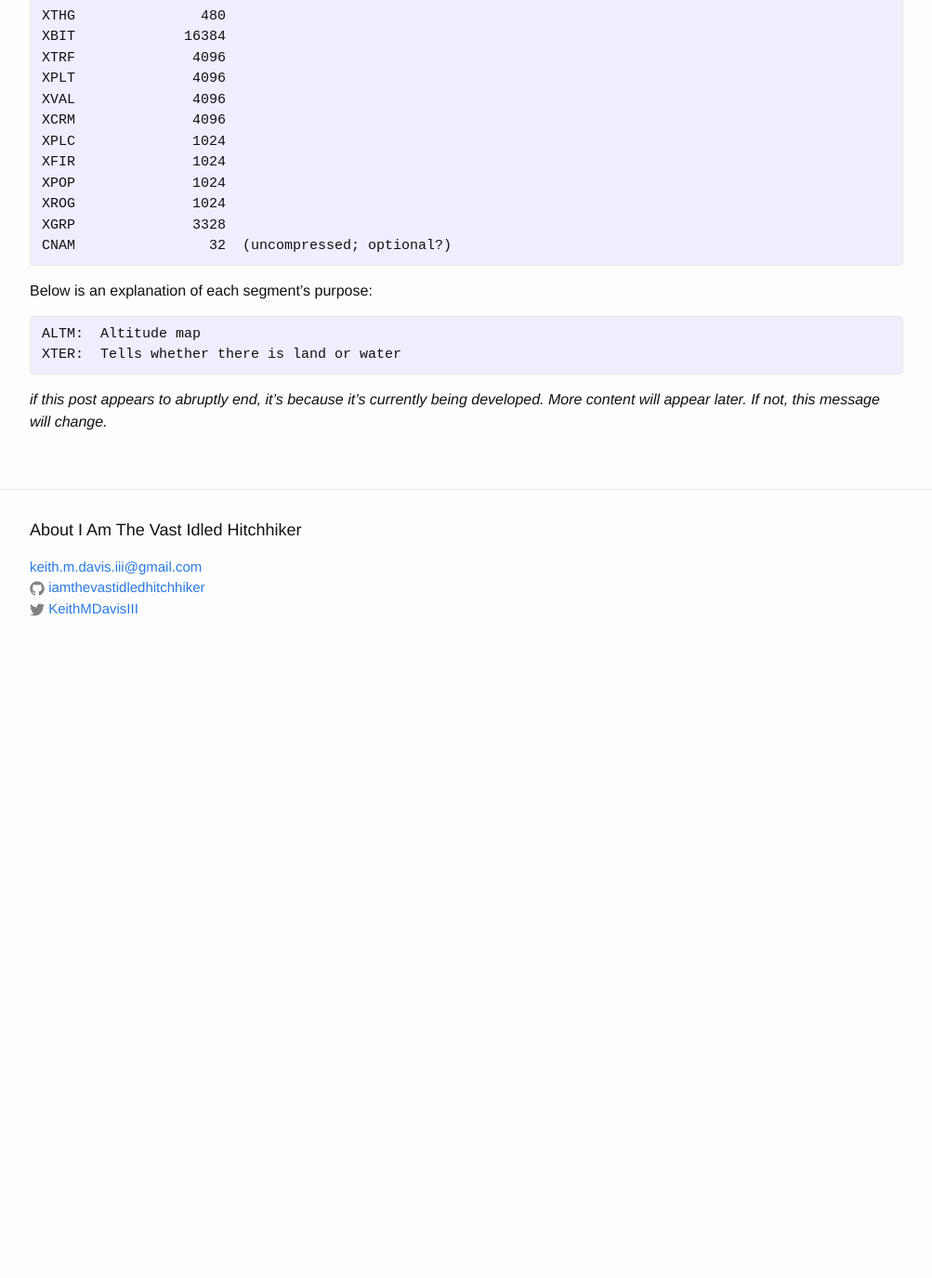
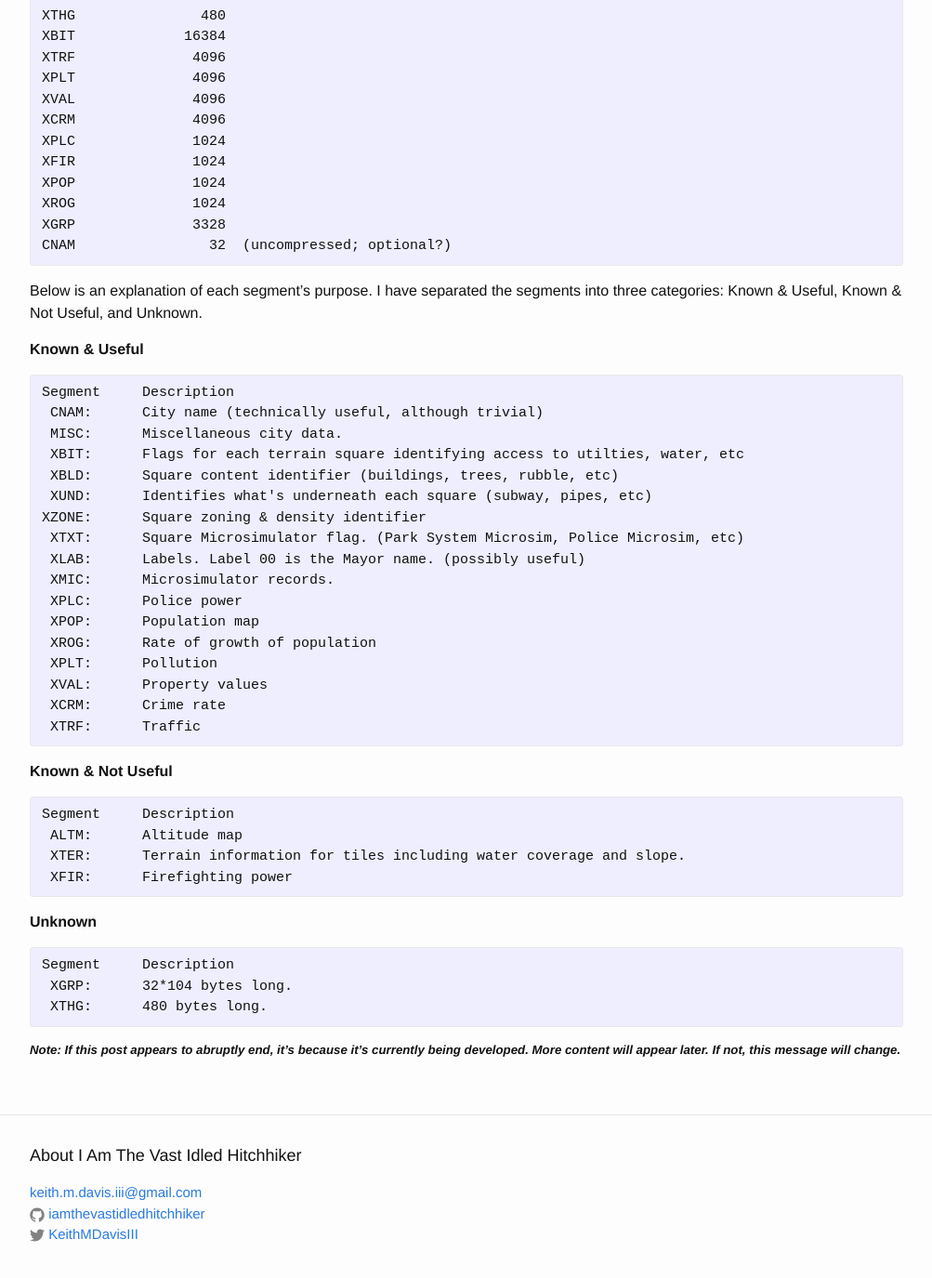
Before and after one commit to iamthevastidledhitchhiker/iamthevastidledhitchhiker.github.io, a Jekyll site: the page built from _posts/2015-12-30-exploring_simcity_pt2.md, in a window 1280 px wide and 1400 px high, scrolled down 1216 px. Shown: the top 1375 px of the window at 93% size, without its empty margins (138-1141 px from the left). Built offline with Jekyll 4.4.1, drawn with Linux system fonts in a browser that asks for light colours; before the commit the page ends 1942 px from its top, so only the background shows below that.

Commit message:
New Post

```diff
--- a/_posts/2015-12-30-exploring_simcity_pt2.md
+++ b/_posts/2015-12-30-exploring_simcity_pt2.md
@@ -63,10 +63,42 @@ XGRP              3328
 CNAM                32  (uncompressed; optional?)
 {% endhighlight %}
 
-Below is an explanation of each segment's purpose:
+Below is an explanation of each segment's purpose. I have separated the segments into three categories: Known & Useful, Known & Not Useful, and Unknown.
+
+**Known & Useful**
 {% highlight text %}
-ALTM:  Altitude map
-XTER:  Tells whether there is land or water
+Segment     Description
+ CNAM:      City name (technically useful, although trivial)
+ MISC:      Miscellaneous city data.
+ XBIT:      Flags for each terrain square identifying access to utilties, water, etc
+ XBLD:      Square content identifier (buildings, trees, rubble, etc)
+ XUND:      Identifies what's underneath each square (subway, pipes, etc)
+XZONE:      Square zoning & density identifier
+ XTXT:      Square Microsimulator flag. (Park System Microsim, Police Microsim, etc)
+ XLAB:      Labels. Label 00 is the Mayor name. (possibly useful)
+ XMIC:      Microsimulator records.
+ XPLC:      Police power
+ XPOP:      Population map
+ XROG:      Rate of growth of population
+ XPLT:      Pollution
+ XVAL:      Property values
+ XCRM:      Crime rate
+ XTRF:      Traffic
 {% endhighlight %}
 
-*if this post appears to abruptly end, it's because it's currently being developed. More content will appear later. If not, this message will change.*
+**Known & Not Useful**
+{% highlight text %}
+Segment     Description
+ ALTM:      Altitude map
+ XTER:      Terrain information for tiles including water coverage and slope.
+ XFIR:      Firefighting power
+{% endhighlight %}
+**Unknown**
+{% highlight text %}
+Segment     Description
+ XGRP:      32*104 bytes long.
+ XTHG:      480 bytes long.
+
+{% endhighlight %}
+
+##### _**Note: If this post appears to abruptly end, it's because it's currently being developed. More content will appear later. If not, this message will change.**_
```
